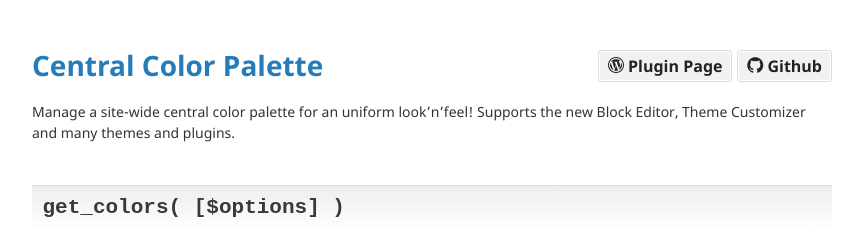
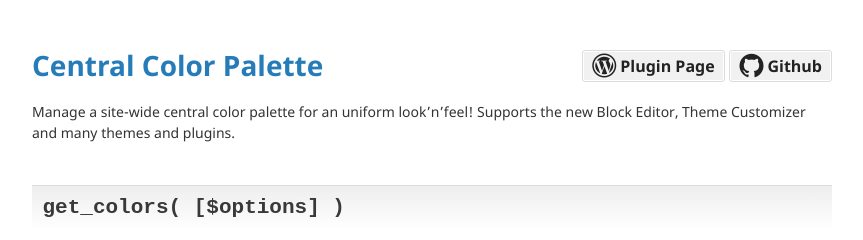
Before and after one commit to kungtiger/central-color-palette, a Jekyll site: the page built from index.md, in a window 1280 px wide. Shown: the top 240 px of the page, without its empty margins (208-1071 px from the left). Built offline with Jekyll 4.4.1, drawn with Linux system fonts in a browser that asks for light colours; some web fonts are replaced.

```diff
--- a/_layouts/default.html
+++ b/_layouts/default.html
@@ -13,11 +13,11 @@
         <a href="{{ "/" | absolute_url }}">{{ site.title }}</a>
         <a href="https://github.com/kungtiger/central-color-palette" class="link">
           <span class="icon icon-github"></span>
-          <span>Github</span>
+          <span class="label">Github</span>
         </a>
         <a href="https://wordpress.org/plugins/kt-tinymce-color-grid" class="link">
           <span class="icon icon-wordpress"></span>
-          <span>Plugin Page</span>
+          <span class="label">Plugin Page</span>
         </a>
       </h1>
       {{ content }}
--- a/_sass/style.scss
+++ b/_sass/style.scss
@@ -102,6 +102,14 @@
         &:hover {
             border-color: #999;
         }
+        .icon, .label {
+            display: inline-block;
+            float: left;
+        }
+        .icon {
+            margin-right: 4px;
+            font-size: 24px;
+        }
     }
 }
 
```
